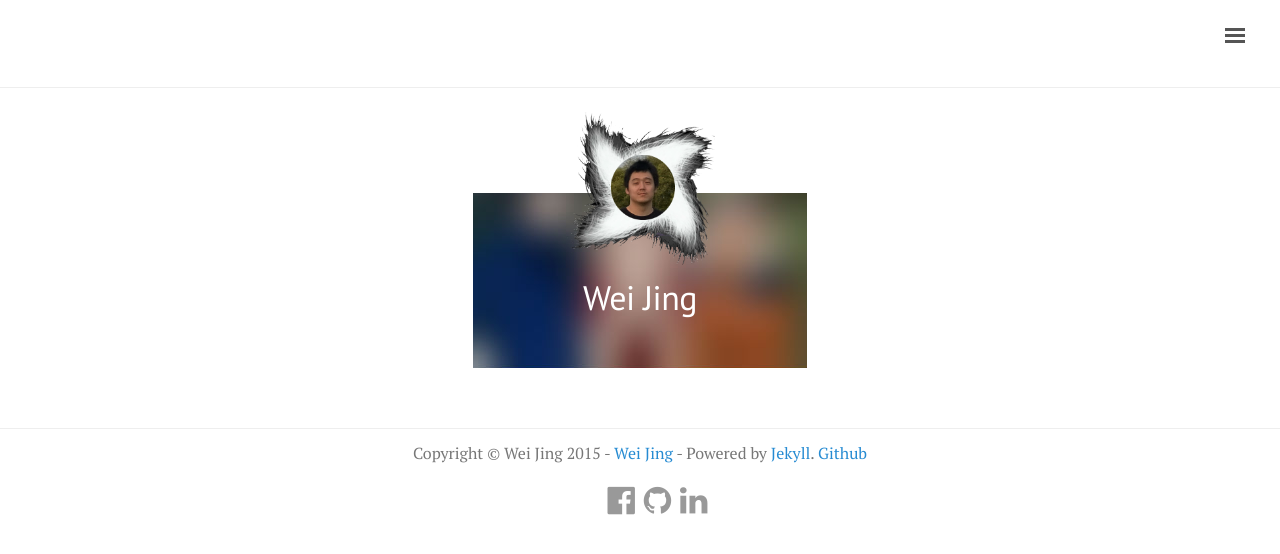
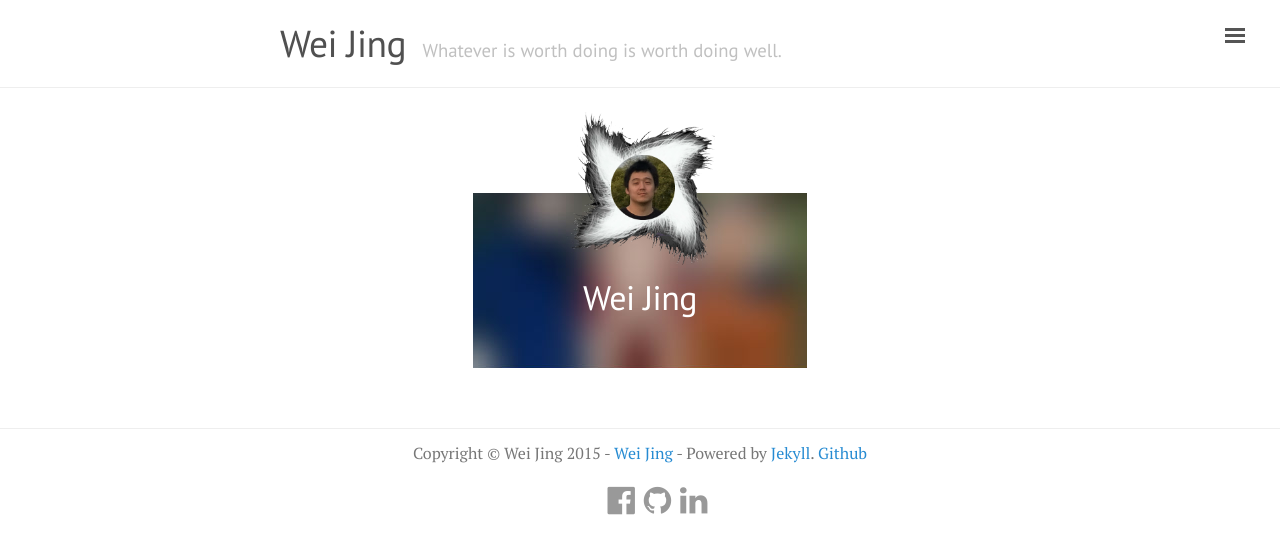
Before and after one commit to HydJing/hydjing.github.io, a Jekyll site: the page built from index.html, in a window 1280 px wide. Shown: the top 554 px of the page. Built offline with Jekyll 4.4.1, drawn with Linux system fonts in a browser that asks for light colours.

Commit message:
Update _config.yml

```diff
--- a/_config.yml
+++ b/_config.yml
@@ -1 +1,27 @@
-new config
+# Permalinks
+#
+# Use of `relative_permalinks` ensures post links from the index work properly.
+permalink:           pretty
+relative_permalinks: true
+
+# Setup
+title:               Wei Jing
+tagline:             'Whatever is worth doing is worth doing well.'
+description:         'Hi, My Name is Wei Jing and I am a web developer who living in New Zealand.'
+url:                 http://wei.jing.ninja
+baseurl:             'http://wei.jing.ninja'
+paginate:            5
+
+# About/contact
+author:
+  name:              Wei Jing
+  url:               https://www.facebook.com/hydjing
+  email:             jaychou123103@hotmail.com
+
+# Custom vars
+version:             1.1.0
+
+#customized the blog path for posts
+paginate_path: "/blog/page:num"
+encoding: utf-8
+highlighter: rouge
```
